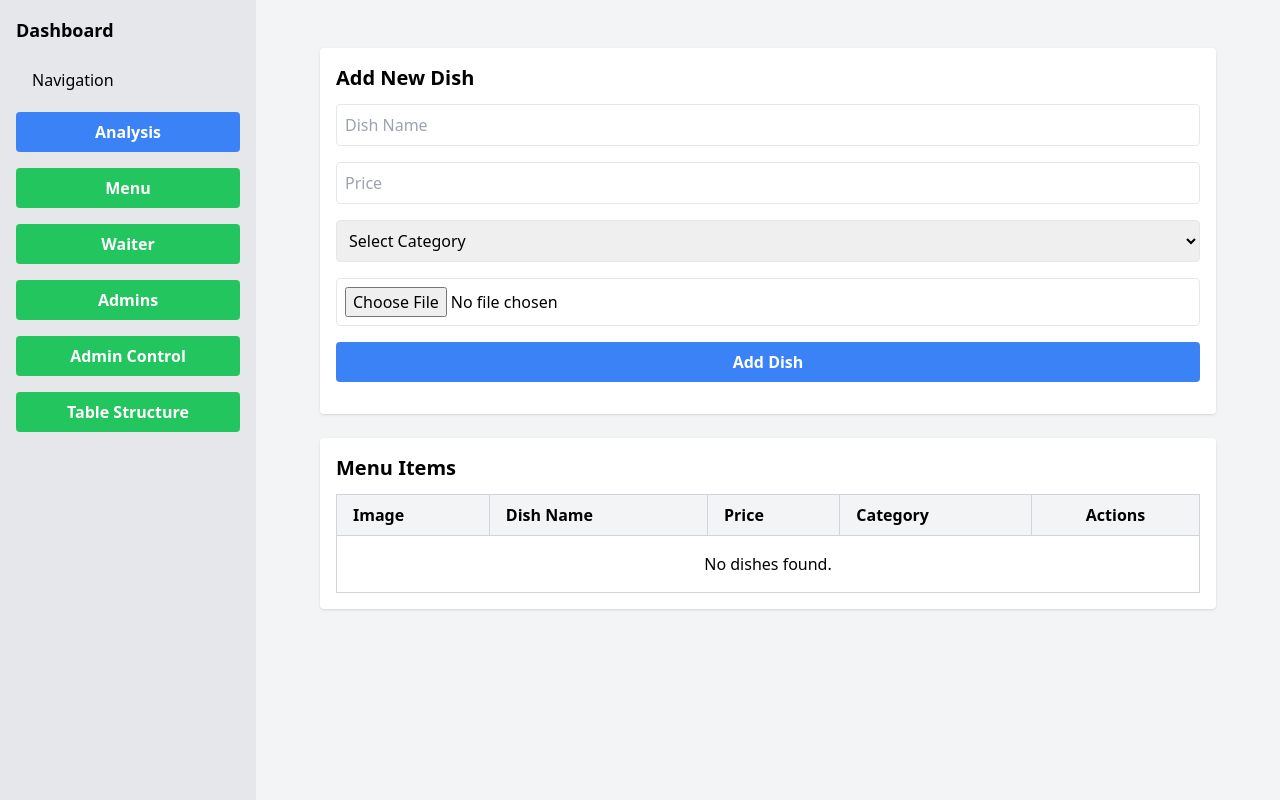
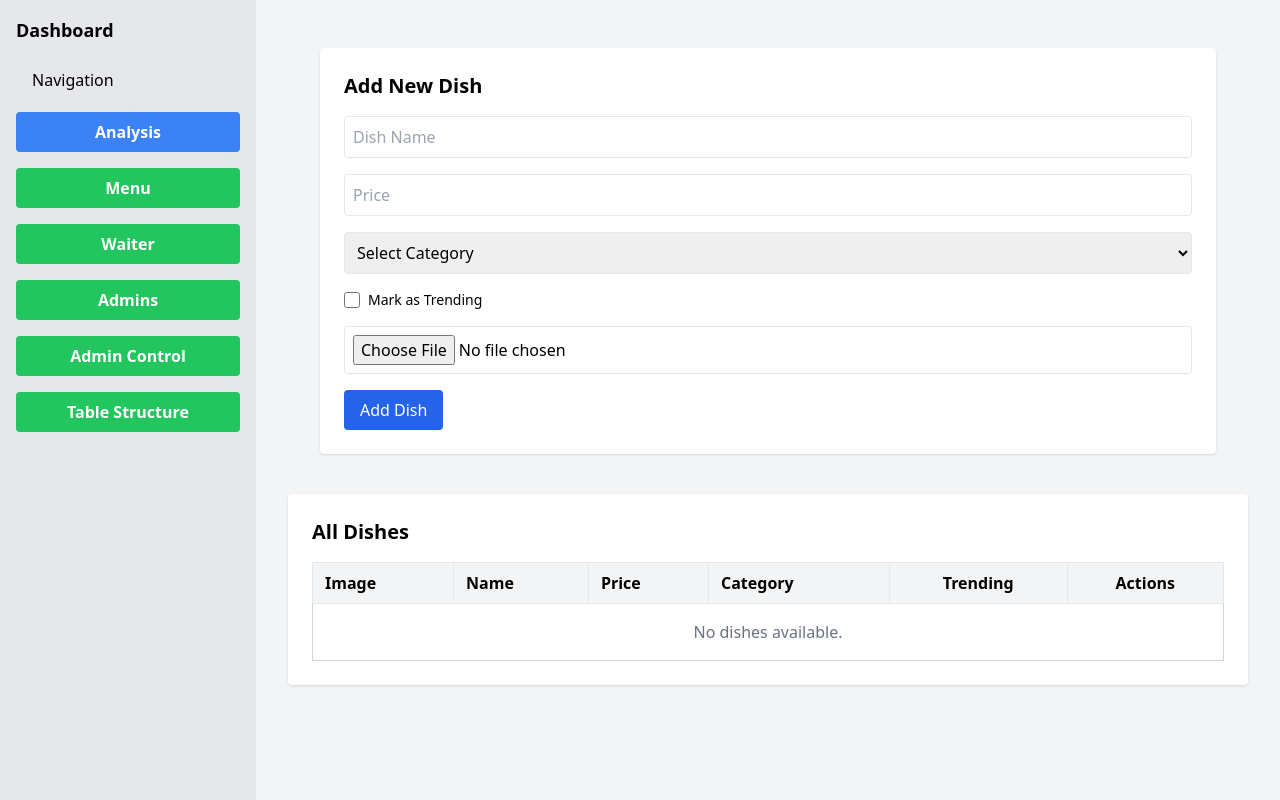
Before and after one commit to DharmShah/E-Waiter2.0, a CodeIgniter 4 app: the page made by app/Views/adminmenu.php in a window 1280 px wide. Shown: the part 72-872 px from the top of the page. Run offline with PHP 8.4 and a stand-in for CodeIgniter, Linux system fonts and the light colour scheme; the template is opened without the code that fills it, so the values that code supplies are empty; some libraries are stand-ins or nearby versions.

Commit message:
trending option added to the menu page

```diff
--- a/app/Models/DishModel.php
+++ b/app/Models/DishModel.php
@@ -8,7 +8,7 @@ class DishModel extends Model
 {
     protected $table = 'dishrate';
     protected $primaryKey = 'id';
-    protected $allowedFields = ['imgurl', 'itemname', 'itemprice', 'itemcategory'];
+    protected $allowedFields = ['imgurl', 'itemname', 'itemprice', 'itemcategory', 'trending'];
 
     public function getDishes()
     {
--- a/app/Views/adminmenu.php
+++ b/app/Views/adminmenu.php
@@ -1,6 +1,5 @@
 <?php include 'adminheader.php'; ?>
 
-<!-- Main Content -->
 <main class="flex-1 p-8">
     <?php if (session()->getFlashdata('error')): ?>
         <div class="bg-red-500 text-white p-2 rounded mb-4">
@@ -13,16 +12,16 @@
             <?= session()->getFlashdata('success') ?>
         </div>
     <?php endif; ?>
+
     <!-- Add Dish Form -->
-    <div class="bg-white shadow p-4 mt-4 mx-auto max-w-4xl rounded">
-        <h2 class="text-xl font-semibold mb-3">Add New Dish</h2>
-        <form action="<?= base_url('/admin/addDish') ?>" method="post" enctype="multipart/form-data">
-    <div class="flex flex-col space-y-4 mb-4">
-        <input type="text" name="dishName" placeholder="Dish Name" class="border p-2 rounded" required>
-        <input type="number" name="dishPrice" placeholder="Price" class="border p-2 rounded" required>
+    <div class="bg-white shadow p-6 mt-4 mx-auto max-w-4xl rounded">
+        <h2 class="text-xl font-semibold mb-4">Add New Dish</h2>
+        <form action="<?= base_url('/admin/addDish') ?>" method="post" enctype="multipart/form-data" class="space-y-4">
+            <input type="text" name="dishName" placeholder="Dish Name" class="w-full border p-2 rounded" required>
+            <input type="number" name="dishPrice" placeholder="Price" class="w-full border p-2 rounded" required>
 
             <!-- Category Dropdown -->
-        <select name="dishCategory" id="dishCategory" class="border p-2 rounded" required onchange="toggleOtherCategory()">
+            <select name="dishCategory" id="dishCategory" class="w-full border p-2 rounded" required onchange="toggleOtherCategory()">
                 <option value="" selected disabled>Select Category</option>
                 <option value="Soups">Soups</option>
                 <option value="Starter">Starter</option>
@@ -35,69 +34,76 @@
                 <option value="other">Other</option>
             </select>
 
-        <!-- Hidden Input for "Other" Category -->
-        <input type="text" name="otherCategory" id="otherCategory" placeholder="Enter Other Category" class="border p-2 rounded hidden">
+            <input type="text" name="otherCategory" id="otherCategory" placeholder="Enter Other Category" class="w-full border p-2 rounded hidden">
 
-        <input type="file" name="dishImage" class="border p-2 rounded" required>
+            <!-- Trending Checkbox -->
+            <div class="flex items-center space-x-2">
+                <input type="checkbox" name="isTrending" id="isTrending" value="1" class="h-4 w-4">
+                <label for="isTrending" class="text-sm font-medium">Mark as Trending</label>
+            </div>
 
-        <button type="submit" class="bg-blue-500 hover:bg-blue-700 text-white font-bold py-2 px-4 rounded">
+            <input type="file" name="dishImage" class="w-full border p-2 rounded" required>
+
+            <button type="submit" class="bg-blue-600 hover:bg-blue-800 text-white py-2 px-4 rounded">
                 Add Dish
             </button>
-    </div>
         </form>
     </div>
 
-    <!-- Menu List -->
-    <div class="mt-6 mx-auto max-w-4xl">
-        <div class="bg-white shadow rounded p-4">
-            <h2 class="text-xl font-semibold mb-3">Menu Items</h2>
-            <table class="w-full border-collapse border border-gray-200">
+    <!-- Dish List -->
+    <div class="mt-10 mx-auto max-w-6xl">
+        <div class="bg-white shadow rounded p-6">
+            <h2 class="text-xl font-semibold mb-4">All Dishes</h2>
+            <table class="w-full border border-gray-300">
                 <thead class="bg-gray-100">
                     <tr>
-                        <th class="border border-gray-300 px-4 py-2 text-left">Image</th>
-                        <th class="border border-gray-300 px-4 py-2 text-left">Dish Name</th>
-                        <th class="border border-gray-300 px-4 py-2 text-left">Price</th>
-                        <th class="border border-gray-300 px-4 py-2 text-left">Category</th>
-                        <th class="border border-gray-300 px-4 py-2">Actions</th>
+                        <th class="border px-3 py-2 text-left">Image</th>
+                        <th class="border px-3 py-2 text-left">Name</th>
+                        <th class="border px-3 py-2 text-left">Price</th>
+                        <th class="border px-3 py-2 text-left">Category</th>
+                        <th class="border px-3 py-2 text-center">Trending</th>
+                        <th class="border px-3 py-2 text-center">Actions</th>
                     </tr>
                 </thead>
                 <tbody>
-                    <?php if (!empty($menuItems)) : ?>
-                        <?php foreach ($menuItems as $dish) : ?>
-                            <tr>
-                                <!-- Form for updating the dish -->
+                    <?php if (!empty($menuItems)): ?>
+                        <?php foreach ($menuItems as $dish): ?>
+                            <tr class="border-b">
                                 <form action="<?= base_url('/admin/updateDish') ?>" method="post" enctype="multipart/form-data">
                                     <input type="hidden" name="id" value="<?= esc($dish['id']) ?>">
                                     <input type="hidden" name="oldImage" value="<?= esc($dish['imgurl']) ?>">
 
-                                    <td class="border border-gray-300 px-4 py-2">
-                                        <img src="<?= base_url('images/' . esc($dish['imgurl'])) ?>"
-                                             alt="<?= esc($dish['itemname']) ?>"
-                                             class="h-16 w-16 object-cover rounded">
+                                    <td class="px-3 py-2">
+                                        <img src="<?= base_url('images/' . esc($dish['imgurl'])) ?>" class="h-16 w-16 object-cover rounded">
                                     </td>
-                                    <td class="border border-gray-300 px-4 py-2">
-                                        <input type="text" name="dishName" value="<?= esc($dish['itemname']) ?>" class="border p-1 rounded w-full">
+                                    <td class="px-3 py-2">
+                                        <input type="text" name="dishName" value="<?= esc($dish['itemname']) ?>" class="w-full border p-1 rounded">
                                     </td>
-                                    <td class="border border-gray-300 px-4 py-2">
-                                        <input type="number" name="dishPrice" value="<?= esc($dish['itemprice']) ?>" class="border p-1 rounded w-full">
+                                    <td class="px-3 py-2">
+                                        <input type="number" name="dishPrice" value="<?= esc($dish['itemprice']) ?>" class="w-full border p-1 rounded">
                                     </td>
-                                    <td class="border border-gray-300 px-4 py-2">
-                                        <input type="text" name="dishCategory" value="<?= esc($dish['itemcategory']) ?>" class="border p-1 rounded w-full">
+                                    <td class="px-3 py-2">
+                                        <input type="text" name="dishCategory" value="<?= esc($dish['itemcategory']) ?>" class="w-full border p-1 rounded">
                                     </td>
-                                    <td class="border border-gray-300 px-4 py-2 text-center flex space-x-2">
+                                    <td class="px-3 py-2 text-center">
+                                        <input type="checkbox" name="isTrending" value="1" <?= $dish['trending'] ? 'checked' : '' ?> class="h-4 w-4">
+                                    </td>
+                                    <td class="px-3 py-2 text-center">
+                                        <div class="flex justify-center gap-2">
                                             <button type="submit" class="bg-blue-500 text-white px-3 py-1 rounded">Save</button>
                                             <a href="<?= base_url('admin/deleteDish/' . $dish['id']) ?>"
-                                           onclick="return confirm('Are you sure?');"
+                                               onclick="return confirm('Are you sure you want to delete this dish?');"
                                                class="bg-red-500 text-white px-3 py-1 rounded">
                                                 Delete
                                             </a>
+                                        </div>
                                     </td>
                                 </form>
                             </tr>
                         <?php endforeach; ?>
-                    <?php else : ?>
+                    <?php else: ?>
                         <tr>
-                            <td colspan="5" class="text-center border border-gray-300 p-4">No dishes found.</td>
+                            <td colspan="6" class="text-center py-4 text-gray-500">No dishes available.</td>
                         </tr>
                     <?php endif; ?>
                 </tbody>
@@ -108,15 +114,14 @@
 
 <script>
     function toggleOtherCategory() {
-        var categorySelect = document.getElementById("dishCategory");
-        var otherCategoryInput = document.getElementById("otherCategory");
-
-        if (categorySelect.value === "other") {
-            otherCategoryInput.classList.remove("hidden");
-            otherCategoryInput.setAttribute("required", "required");
+        const select = document.getElementById("dishCategory");
+        const otherInput = document.getElementById("otherCategory");
+        if (select.value === "other") {
+            otherInput.classList.remove("hidden");
+            otherInput.setAttribute("required", "required");
         } else {
-            otherCategoryInput.classList.add("hidden");
-            otherCategoryInput.removeAttribute("required");
+            otherInput.classList.add("hidden");
+            otherInput.removeAttribute("required");
         }
     }
 </script>
```
Also changed, not shown: app/Controllers/Admin.php (+19 -6 lines), app/Views/menu.php (+12 -11 lines), sem6project.sql (+63 -55 lines). Lines whose indentation alone changed are shown as unchanged.
